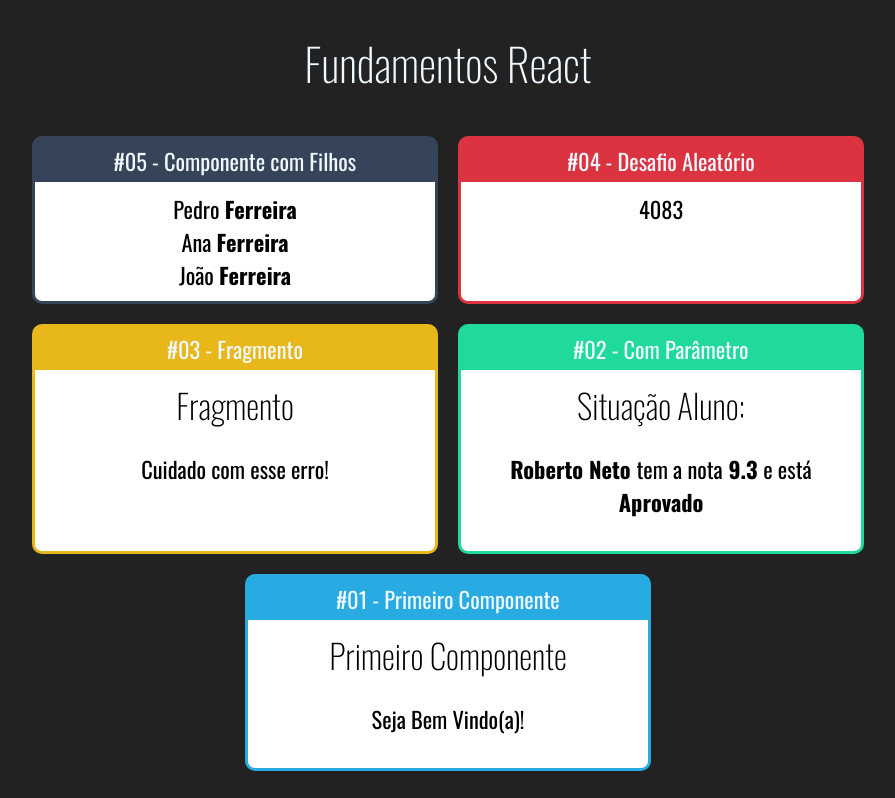
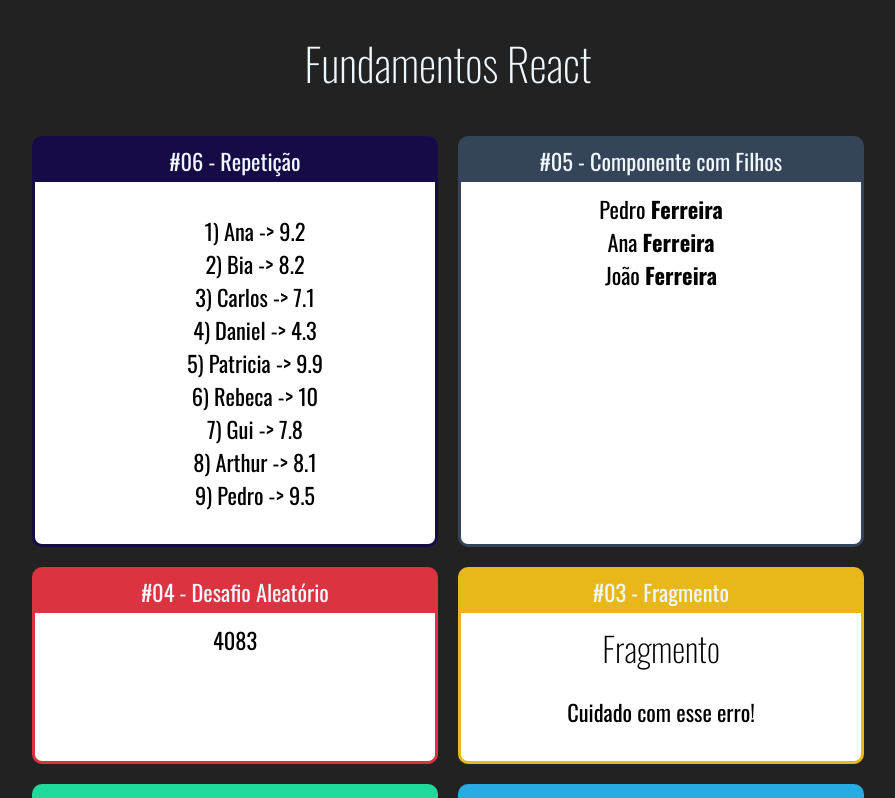
Before and after one commit to Robertorosmaninho/fundamentos-react, a React (Create React App) app: page / in a window 1280 px wide. Shown: the top 798 px of the page, without its empty margins (192-1087 px from the left). Built offline with nearby package versions, Linux system fonts and the light colour scheme.

Commit message:
Using repetitions with map

```diff
--- a/src/App.jsx
+++ b/src/App.jsx
@@ -1,6 +1,7 @@
 import './App.css'
 import React from 'react'
 
+import ListaAlunos from './components/repeticao/ListaAlunos'
 import Familia from './components/basicos/Familia'
 import FamiliaMembro from './components/basicos/FamiliaMembro'
 import Primeiro from './components/basicos/Primeiro' // Por ser um export default não necessariamente o nome do componente deve ser o mesmo que o componente exportado
@@ -15,6 +16,10 @@ export default _ =>
         <h1>Fundamentos React</h1>
 
         <div className="Cards">
+            <Card titulo="#06 - Repetição" color="#160A47">
+                <ListaAlunos/>
+            </Card>
+
             <Card titulo="#05 - Componente com Filhos" color="#354458">
                 <Familia sobrenome="Ferreira">
                     <FamiliaMembro nome="Pedro" />
--- /dev/null
+++ b/src/components/repeticao/ListaAlunos.jsx
@@ -0,0 +1,18 @@
+import React from 'react';
+import alunos from '../../data/alunos'
+
+// eslint-disable-next-line import/no-anonymous-default-export
+export default props => {
+    console.log(alunos)
+    const lis = alunos.map(aluno => {
+        return (<li key={aluno.id}> {aluno.id}) {aluno.nome} -{">"} {aluno.nota}</li>);
+    });
+
+    return (
+        <div>
+            <ul style={{ listStyle: 'none' }}>
+                {lis}
+            </ul>
+        </div>
+    )
+}
--- /dev/null
+++ b/src/data/alunos.js
@@ -0,0 +1,12 @@
+// eslint-disable-next-line import/no-anonymous-default-export
+export default [
+        { id: 1, nome: 'Ana', nota: 9.2 },
+        { id: 2, nome: 'Bia', nota: 8.2 },
+        { id: 3, nome: 'Carlos', nota: 7.1 },
+        { id: 4, nome: 'Daniel', nota: 4.3 },
+        { id: 5, nome: 'Patricia', nota: 9.9 },
+        { id: 6, nome: 'Rebeca', nota: 10.0 },
+        { id: 7, nome: 'Gui', nota: 7.8 },
+        { id: 8, nome: 'Arthur', nota: 8.1 },
+        { id: 9, nome: 'Pedro', nota: 9.5 },
+]
```
Also changed, not shown: src/components/repeticao/TabelaProdutos.jsx (added), src/data/produtos.js (added), 1 other file (tests, documents, lock files or other folders).
